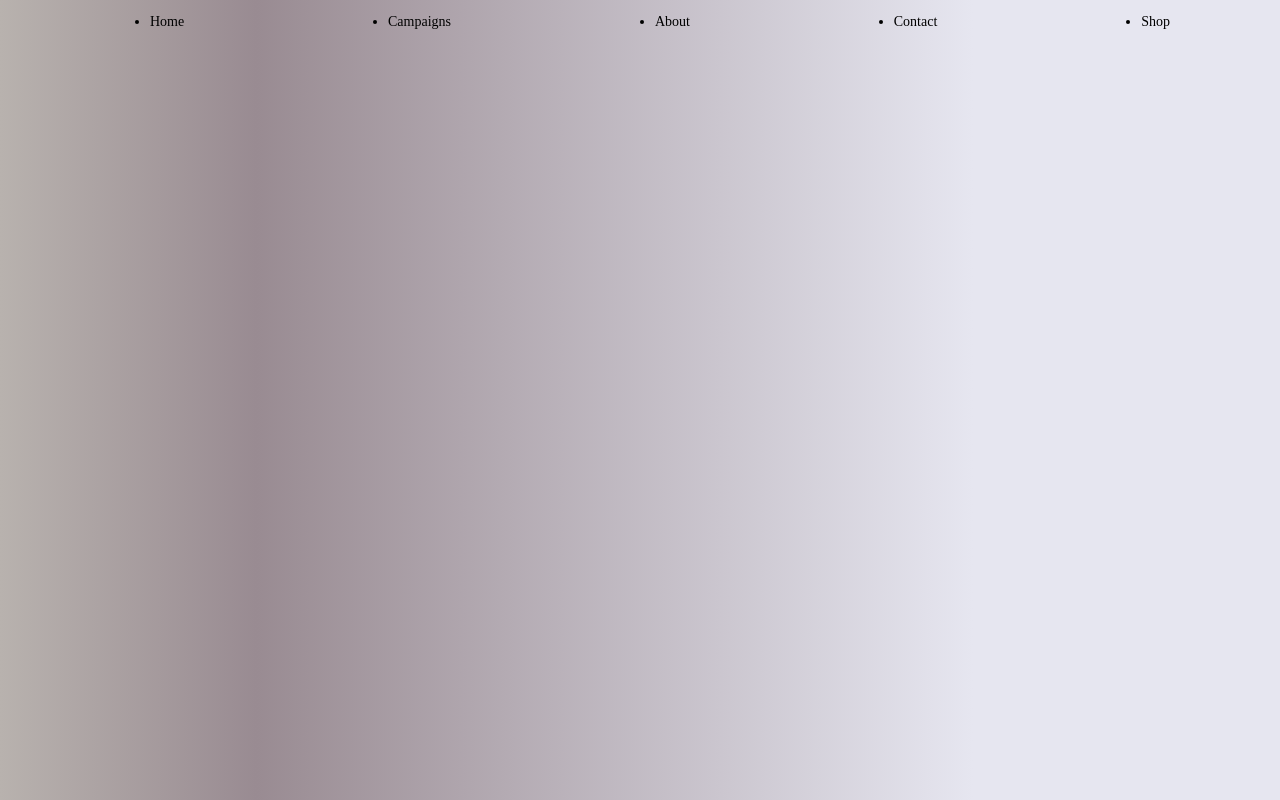
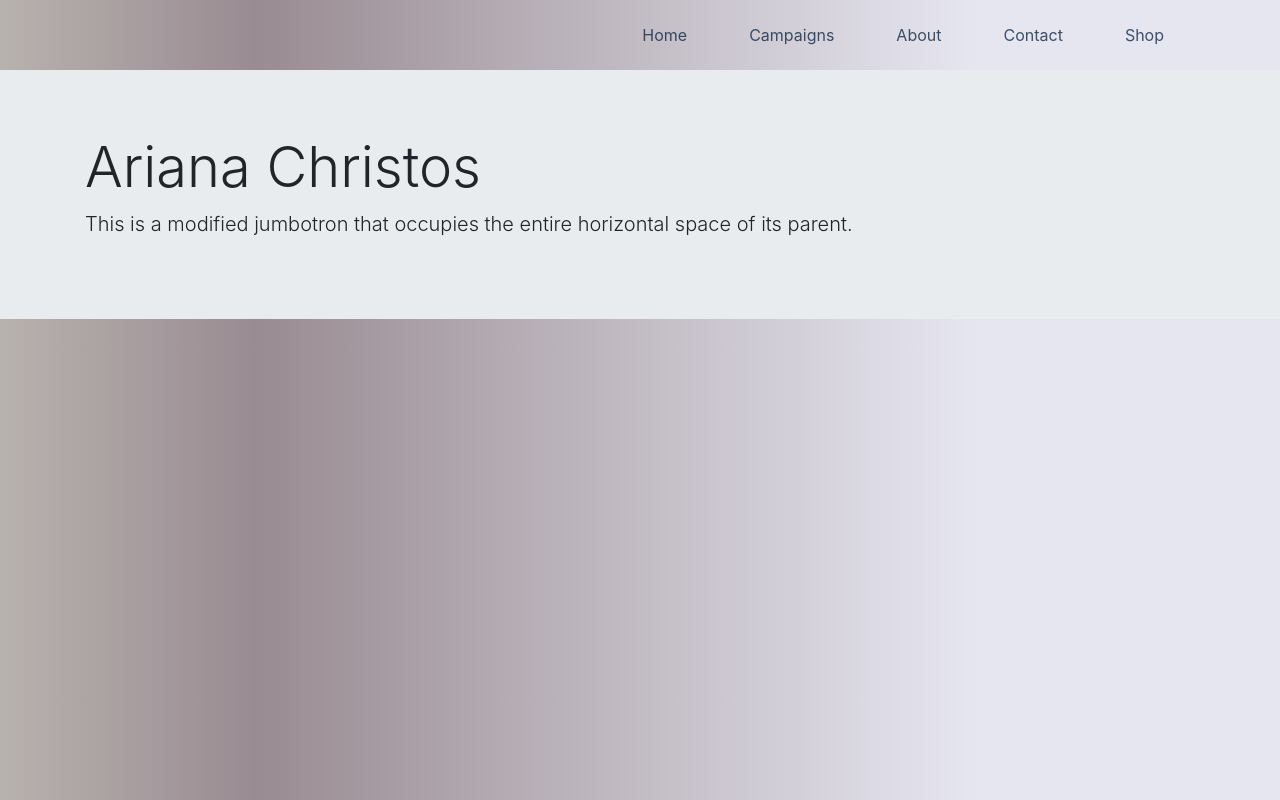
Before and after one commit to caitighe1/ac-portfolio, a website: page public/index.html in a window 1280 px wide. Drawn offline with nearby package versions, Linux system fonts and the light colour scheme.

Commit message:
styling of navbar and jumbotron with bootstrap

```diff
--- a/assets/css/style.css
+++ b/assets/css/style.css
@@ -1,6 +1,6 @@
 * {
-    box-sizing: border-box;
-  }
+  box-sizing: border-box;
+}
 
 body {
     background: rgb(230,230,240);
@@ -8,8 +8,24 @@ body {
     font-size: 14px;
 }
 
-ul {
-  display: flex;
-  flex-direction: row;
-  justify-content: space-around;
+
+.main {
+  margin-top: 5px;
+  margin-right: 0px;
+  padding-top: 5px;
+
 }
+
+.nav {
+  margin-right: 0px;
+}
+
+.nav-item {
+  font-size: 16px;
+  margin: 15px;
+  opacity: .8;
+}
+
+.nav-link {
+
+}
--- a/public/index.html
+++ b/public/index.html
@@ -4,22 +4,41 @@
     <meta charset="UTF-8">
     <meta http-equiv="X-UA-Compatible" content="IE=edge">
     <meta name="viewport" content="width=device-width, initial-scale=1.0">
+    <link rel="stylesheet" href="https://stackpath.bootstrapcdn.com/bootstrap/4.3.1/css/bootstrap.min.css" integrity="sha384-ggOyR0iXCbMQv3Xipma34MD+dH/1fQ784/j6cY/iJTQUOhcWr7x9JvoRxT2MZw1T" crossorigin="anonymous">
     <link rel="stylesheet" href="../assets/css/style.css">
     <link href="https://fonts.googleapis.com/css?family=Montserrat&display=swap" rel="stylesheet" />
     <title>Ariana's Portfolio</title>
 </head>
 <body>
 
+
     <div class="container">
-        <div class="nav">
-            <ul>
-            <li class="nav-bar" id="home" href="#home"><span>Home</span></li>
-            <li class="nav-bar" id="campaigns" href="#campaigns"><span>Campaigns</span></li>
-            <li class="nav-bar" id="about" href="#about"><span>About</span></li>
-            <li class="nav-bar" id="contact" href="#contact"><span>Contact</span></li>
-            <li class="nav-bar" id="shop" href="#shop"><span>Shop</span></li>
-        </ul>
+        <ul class="nav justify-content-end">
+            <li class="nav-item" >
+              <a class="nav-link active" href="#" style="color:#112A46">Home</a>
+            </li>
+            <li class="nav-item">
+              <a class="nav-link" href="#" style="color:#112A46">Campaigns</a>
+            </li>
+            <li class="nav-item">
+              <a class="nav-link" href="#" style="color:#112A46">About</a>
+            </li>
+            <li class="nav-item">
+              <a class="nav-link" href="#" style="color:#112A46">Contact</a>
+            </li>
+            <li class="nav-item">
+                <a class="nav-link" href="#" style="color:#112A46">Shop</a>
+              </li>
+          </ul>
+    </div>
+
+    <div class="jumbotron jumbotron-fluid">
+        <div class="container">
+          <h1 class="display-4">Ariana Christos</h1>
+          <p class="lead">This is a modified jumbotron that occupies the entire horizontal space of its parent.</p>
         </div>
+      </div>
+
 
 
 
```
